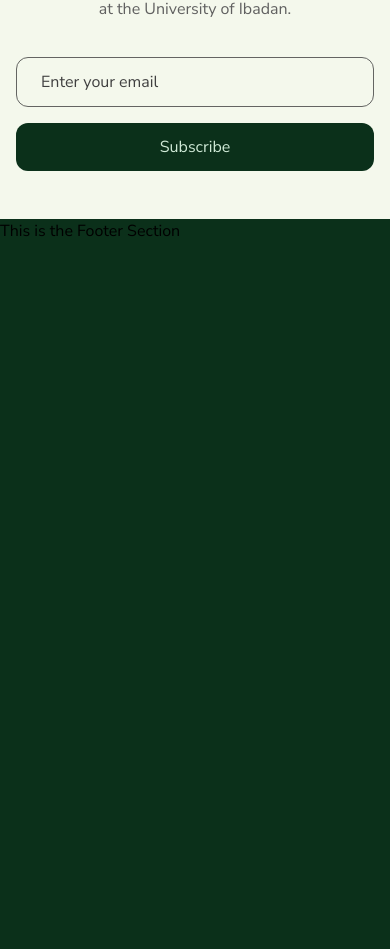
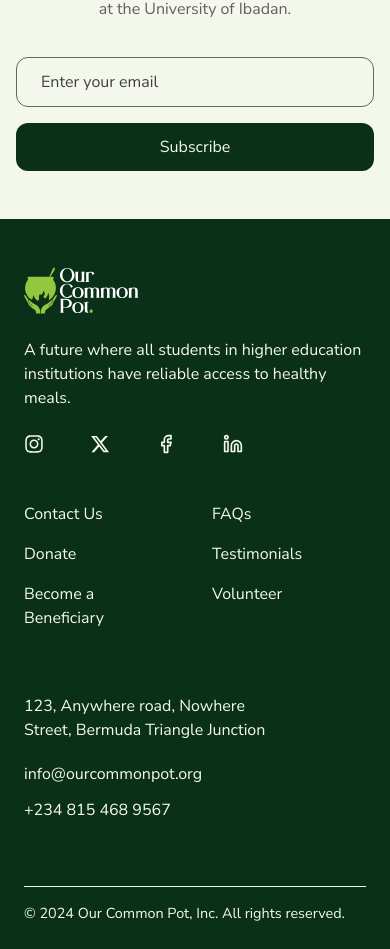
Before and after one commit to Our-Common-Pot/web-v1, a Next.js app: page / in a window 390 px wide. Shown: the part 1178-2127 px from the top of the page. Before the commit the page ends 1421 px from the top, so only its background shows below. Built offline with nearby package versions, Linux system fonts and the light colour scheme.

Commit message:
feat(styling): create mobile footer

```diff
--- a/components/Footer/Footer.module.css
+++ b/components/Footer/Footer.module.css
@@ -0,0 +1,107 @@
+.layout {
+  padding: 3em 1.5em 1.5em;
+  color: var(--bg-light);
+}
+
+.mainFooter {
+  display: flex;
+  flex-direction: column;
+  row-gap: 2em;
+}
+
+.mainFooterStart {
+  display: flex;
+  flex-direction: column;
+  row-gap: 1.5em;
+  margin-bottom: 1em;
+}
+
+.footerLogo {
+  display: flex;
+  width: 70%;
+  justify-content: flex-start;
+}
+
+.footerImageLinkList {
+  list-style: none;
+  padding: 0%;
+  column-gap: 2em;
+  display: flex;
+  align-items: center;
+  max-width: 600px;
+}
+
+.footerImageLinkList li {
+  width: 10%;
+}
+
+.footerImageLinkList a {
+  text-decoration: none;
+  color: var(--bg-light);
+}
+
+.footerImageLinkList a:hover, .footerImageLinkList a:focus {
+  color: var(--accent);
+}
+
+.mainFooterMid {
+  display: flex;
+  justify-content: space-between;
+  align-items: baseline;
+  max-width: 600px;
+}
+
+.footerLinkList {
+  display: flex;
+  flex-direction: column;
+  row-gap: 1em;
+  padding: 0%;
+  list-style: none;
+  width: 45%;
+}
+
+.footerLinkList a {
+  text-decoration: none;
+  color: var(--bg-light);
+}
+
+.footerLinkList a:hover, .footerLinkList a:focus {
+  color: var(--accent);
+}
+
+.mainFooterEnd {
+  padding: 2em 1em;
+  padding-left: 0;
+  display: flex;
+  flex-direction: column;
+  row-gap: .75em;
+}
+
+.mainFooterEnd p {
+  width: 75%;
+  margin-bottom: .5em;
+}
+
+.mainFooterEnd a {
+  text-decoration: none;
+  color: var(--bg-light);
+}
+.mainFooterEnd a:hover, .mainFooterEnd a:focus {
+  color: var(--accent);
+}
+
+.footerNotes {
+  margin-top: 2em;
+}
+
+.footerNotesDivider {
+  display: block;
+  width: 100%;
+  border-top: 1px solid var(--bg-light);
+  margin-bottom: 1em;
+}
+
+.footerNotesCopyright{
+  font-weight: 300;
+  font-size: .9rem;
+}
--- a/components/Footer/index.jsx
+++ b/components/Footer/index.jsx
@@ -1,9 +1,108 @@
+import Image from "next/image";
+import logo from "../../public/images/logo.svg";
 import styles from "./Footer.module.css";
+import { FaInstagram, FaXTwitter } from "react-icons/fa6";
+import { FiFacebook, FiLinkedin } from "react-icons/fi";
+import Link from "next/link";
 
 const Footer = () => {
+
+  const presentYear = new Date().getFullYear();
+
   return (
-    <footer>
-      This is the Footer Section
+    <footer className={styles.layout}>
+      <div className={styles.mainFooter}>
+        <div className={styles.mainFooterStart}>
+          <div className={styles.footerLogo}>
+            <Image src={logo} alt="Our Common Pot's Logo" />
+          </div>
+          <p className={styles.footerIntro}>
+            A future where all students in higher education institutions
+            have reliable access to healthy meals.
+          </p>
+          <ul className={styles.footerImageLinkList}>
+            <li>
+              <a href="https://www.instagram.com/ourcommonpot/"
+                target="_blank" rel="noopener"
+              >
+                <FaInstagram size={20}/>
+              </a>
+            </li>
+            <li>
+              <a href="https://twitter.com/OurCommonPot/"
+                target="_blank" rel="noopener"
+              >
+                <FaXTwitter size={20}/>
+              </a>
+            </li>
+            <li>
+              <a href="https://facebook.com/people/Our-Common-Pot/100084765077542/"
+                target="_blank" rel="noopener"
+              >
+                <FiFacebook size={20}/>
+              </a>
+            </li>
+            <li>
+              <a href="https://www.linkedin.com/company/our-common-pot/"
+                target="_blank" rel="noopener"
+              >
+                <FiLinkedin size={20}/>
+              </a>
+            </li>
+          </ul>
+        </div>
+
+        <div className={styles.mainFooterMid}>
+          <ul className={styles.footerLinkList}>
+            <li>
+              <Link href="/contact">
+                Contact Us
+              </Link>
+            </li>
+            <li>
+              <Link href="/donate">
+                Donate
+              </Link>
+            </li>
+            <li>
+              <Link href="/contact">
+                Become a Beneficiary
+              </Link>
+            </li>
+          </ul>
+          <ul className={styles.footerLinkList}>
+            <li>
+              <Link href="/contact">
+                FAQs
+              </Link>
+            </li>
+            <li>
+              <Link href="/donate">
+                Testimonials
+              </Link>
+            </li>
+            <li>
+              <Link href="/contact">
+                Volunteer
+              </Link>
+            </li>
+          </ul>
+        </div>
+
+        <div className={styles.mainFooterEnd}>
+          <p>123, Anywhere road, Nowhere Street, Bermuda Triangle Junction</p>
+          <a href="mailto:info@ourcommonpot.org">info@ourcommonpot.org</a>
+          <a href="tel:+2348154689567">+234 815 468 9567</a>
+        </div>
+      </div>
+
+      <div className={styles.footerNotes}>
+        <span className={styles.footerNotesDivider}></span>
+
+        <p className={styles.footerNotesCopyright}>
+          &#169; {presentYear} Our Common Pot, Inc. All rights reserved.
+        </p>
+      </div>
     </footer>
   );
 }
--- a/components/Newsletter_Signup/Newsletter.module.css
+++ b/components/Newsletter_Signup/Newsletter.module.css
@@ -46,7 +46,7 @@
   border-radius: 12px;
   padding: .75em;
   background-color: var(--primary);
-  color: var(--primary-light);
+  color: var(--bg-light);
 }
 
 .submitBtn:hover, .submitBtn:focus {
```
